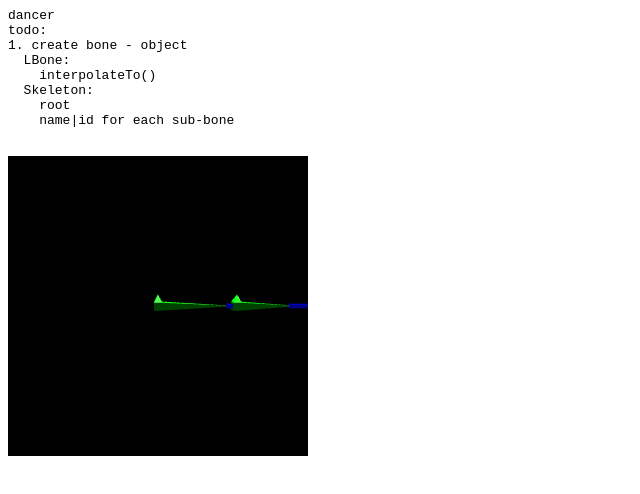
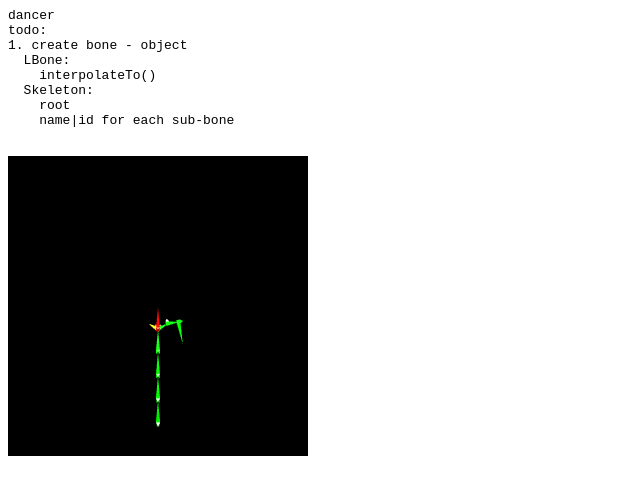
Before and after one commit to lukes611/Dance3D, a plain HTML site: page static/index.html in a window 1280 px wide. Shown: the whole page, without its empty margins (0-640 px from the left). Drawn offline with Linux system fonts and the light colour scheme; animation ran at ten frames a second.

Commit message:
fixing stuff and adding in hard-coded skeleton

```diff
--- a/static/index.html
+++ b/static/index.html
@@ -57,21 +57,69 @@ renderer.setSize(300,300);
 $(document.body).append(renderer.domElement);
 
 var mySkeleton = new LSkeleton();
-mySkeleton.add(new LBone('root', null, 2, 20, new LV3(0,0,0)));
-mySkeleton.add(new LBone('tip', null, 2, 16, new LV3(0,0,0)), 'root');
-//var b0 = new LBone('root', null, 5, 50, new LV3(0,0,0), new LV3(0,20,50));
+var L = 6, B = 1;
+mySkeleton.add(new LBone('spine1', null, B, L, new LV3(0,-30,0)));
+mySkeleton.byId('spine1').rotate(0,-90,0);
+mySkeleton.byId('spine1').rotate(0,0,90);
+
+mySkeleton.add(new LBone('spine2', null, B, L, new LV3(0,0,0)), 'spine1');
+mySkeleton.byId('spine2').rotate(0,0,-5);
+mySkeleton.add(new LBone('spine3', null, B, L, new LV3(0,0,0)), 'spine2');
+mySkeleton.byId('spine3').rotate(0,0,-5);
+mySkeleton.add(new LBone('spine4', null, B, L, new LV3(0,0,0)), 'spine3');
+mySkeleton.byId('spine4').rotate(0,0,-5);
+
+mySkeleton.add(new LBone('rshoulder1', null, B, L/2, new LV3(0,0,0)), 'spine4');
+mySkeleton.byId('rshoulder1').rotate(0,-90,0);
+mySkeleton.byId('rshoulder1').rotate(-90,0,0);
+mySkeleton.byId('rshoulder1').rotate(0,0,30);
+
+mySkeleton.add(new LBone('rshoulder2', null, B, L/2, new LV3(0,0,0)), 'rshoulder1');
+mySkeleton.byId('rshoulder2').rotate(0,0,-20);
+
+mySkeleton.add(new LBone('rarm1', null, B, L, new LV3(0,0,0)), 'rshoulder2');
+mySkeleton.byId('rarm1').rotate(0,0,-90);
+
+
+mySkeleton.add(new LBone('lshoulder1', null, B, L/2, new LV3(0,0,0)), 'spine4');
+mySkeleton.byId('lshoulder1').rotate(0,0,-90);
+mySkeleton.byId('lshoulder1').rotate(0,90,0);
+mySkeleton.byId('lshoulder1').rotate(0,0,30);
+
+
+
+
+mySkeleton.add(new LBone('neck', null, B, L, new LV3(0,0,0)), 'spine4');
+mySkeleton.byId('neck').rotate(0,0,10);
+
+var camera = {
+  r : 50,
+  y : -90,
+  x : 0
+};
 
 var d = new LDevice();
 d.keyBoard(window, function(o){
+  var is = x => x == String.fromCharCode(o.code);
   var am = 2;
-  if(o.code == '1'.charCodeAt(0)) mySkeleton.byId('root').rotate(-am,0,0);
-  if(o.code == '2'.charCodeAt(0)) mySkeleton.byId('root').rotate(am,0,0);
-  if(o.code == '3'.charCodeAt(0)) mySkeleton.byId('root').rotate(0,-am,0);
-  if(o.code == '4'.charCodeAt(0)) mySkeleton.byId('root').rotate(0,am,0);
-  if(o.code == '5'.charCodeAt(0)) mySkeleton.byId('root').rotate(0,0,-am);
-  if(o.code == '6'.charCodeAt(0)) mySkeleton.byId('root').rotate(0,0,am);
-  if(o.code == '7'.charCodeAt(0)) mySkeleton.byId('root').qt.iscale(0);
-  if(o.code == '8'.charCodeAt(0)) console.log(mySkeleton.byId('root').qt);
+  var n = 'rshoulder1'
+  if(is('1')) mySkeleton.byId(n).rotate(-am,0,0);
+  if(o.code == '2'.charCodeAt(0)) mySkeleton.byId(n).rotate(am,0,0);
+  if(o.code == '3'.charCodeAt(0)) mySkeleton.byId(n).rotate(0,-am,0);
+  if(o.code == '4'.charCodeAt(0)) mySkeleton.byId(n).rotate(0,am,0);
+  if(o.code == '5'.charCodeAt(0)) mySkeleton.byId(n).rotate(0,0,-am);
+  if(o.code == '6'.charCodeAt(0)) mySkeleton.byId(n).rotate(0,0,am);
+  if(o.code == '7'.charCodeAt(0)) mySkeleton.byId(n).qt = LQt.rotation(0,0,0);
+  if(o.code == '8'.charCodeAt(0)) console.log(mySkeleton.byId(n).qt);
+
+  var ram = 1;
+  //console.log(String.fromCharCode(o.code));
+  if(is('Z')) camera.r += ram;
+  if(is('X')) camera.r -= ram;
+
+  if(is('J')) camera.y += ram;
+  if(is('L')) camera.y -= ram;
+
 
 });
 
@@ -88,18 +136,23 @@ d.keyBoard(window, function(o){
     scene.add(dirLight);
 
 
-
+    var colors = {
+      neck : 'red',
+      lshoulder1 : 'orange'
+    };
     mySkeleton.bones.forEach(b => {
-          scene.add(b.getModel().tjs({color : 'green'}));
+          var col = colors[b.id] || 'green';
+          scene.add(b.getModel().tjs({color : col}));
           var tip = b.tip();
-          scene.add(generateCube({position: [tip.x,tip.y, tip.z], color : 'blue', size:[5, 1, 1]}));
+          //scene.add(generateCube({position: [tip.x,tip.y, tip.z], color : 'blue', size:[5, 1, 1]}));
 
     });
 
 
     var center = new LV3(0,0,0);
     var size = renderer.getSize();
-    var cam = L3DOb.cadCam(size.width, size.height, 90 , 10, 50);
+    var cam = L3DOb.cadCam(size.width, size.height, camera.y , camera.x, camera.r);
+    //ng += 2;
     renderer.render( scene, cam);
     requestAnimationFrame( render );
 })();
--- a/static/js/loqur/LSkeleton.js
+++ b/static/js/loqur/LSkeleton.js
@@ -32,7 +32,7 @@ LBone.prototype.rotate = function(x,y,z){
   var xax = new LV3(1, 0, 0);
   var yax = new LV3(0, 1, 0);
   var zax = new LV3(0, 0, 1);
-  var cqt = this.cqt();
+  var cqt = this.getQt();
   cqt.multLV3(xax);
   cqt.multLV3(yax);
   cqt.multLV3(zax);
```
